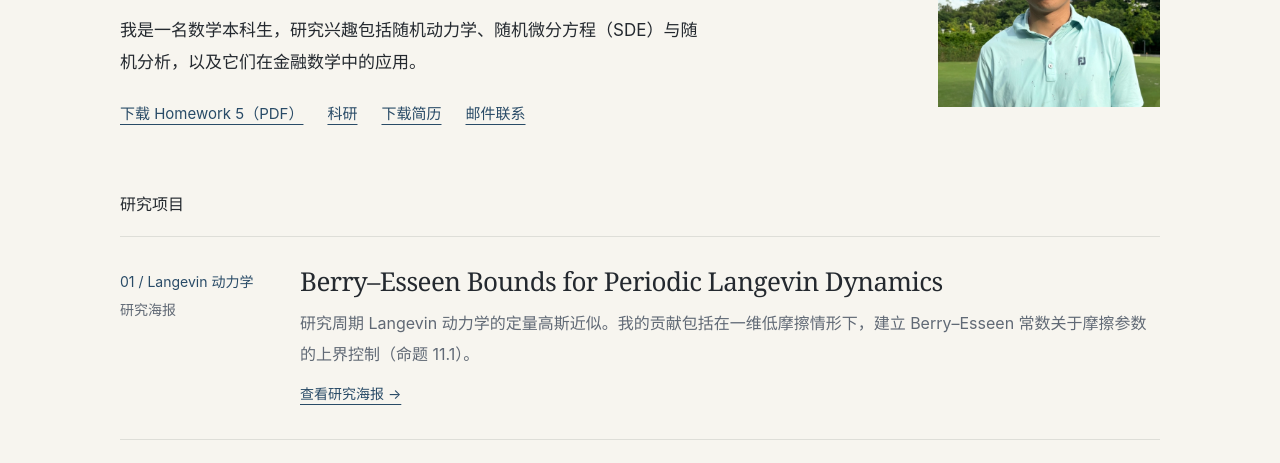
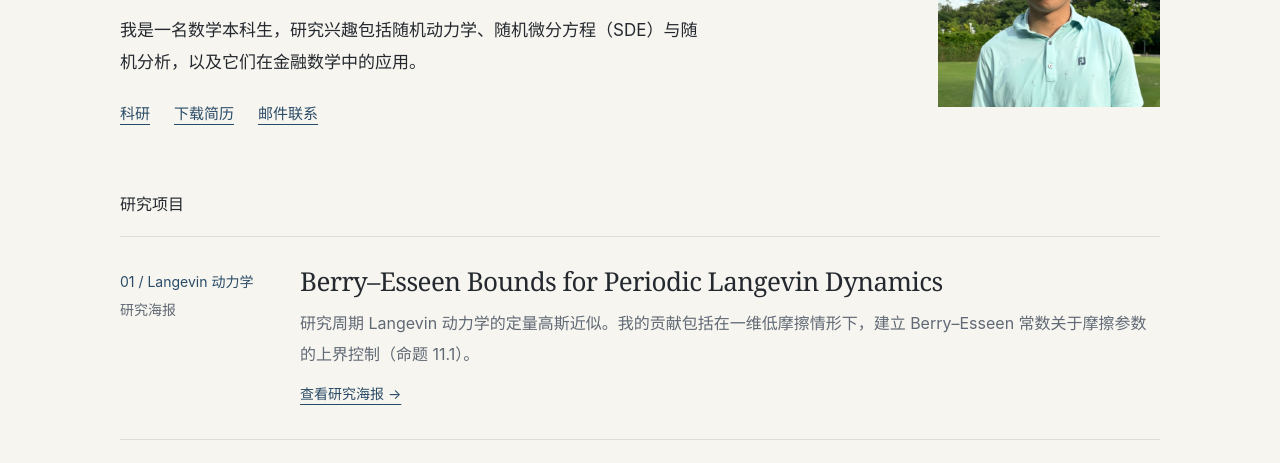
Before and after one commit to DianchaoWu527/DianchaoWu527.github.io, a plain HTML site: page zh/index.html in a window 1280 px wide. Shown: the part 330-793 px from the top of the page. Drawn offline with Linux system fonts and the light colour scheme.

Commit message:
Remove temporary Homework 5 PDF and homepage download links

```diff
--- a/zh/index.html
+++ b/zh/index.html
@@ -39,7 +39,6 @@
             <p class="editorial-fields">随机动力学 · 随机微分方程 · 随机分析</p>
             <p class="editorial-bio">我是一名数学本科生，研究兴趣包括随机动力学、随机微分方程（SDE）与随机分析，以及它们在金融数学中的应用。</p>
             <div class="editorial-links">
-              <a id="temporary-homework5-download" href="/HW5.pdf" download="HW5.pdf">下载 Homework 5（PDF）</a>
               <a href="research.html">科研</a>
               <a href="../cv.pdf?v=20261106">下载简历</a>
               <a href="mailto:dianchao@iastate.edu">邮件联系</a>
```
Also changed, not shown: index.html (+0 -1 lines), 1 other file.
